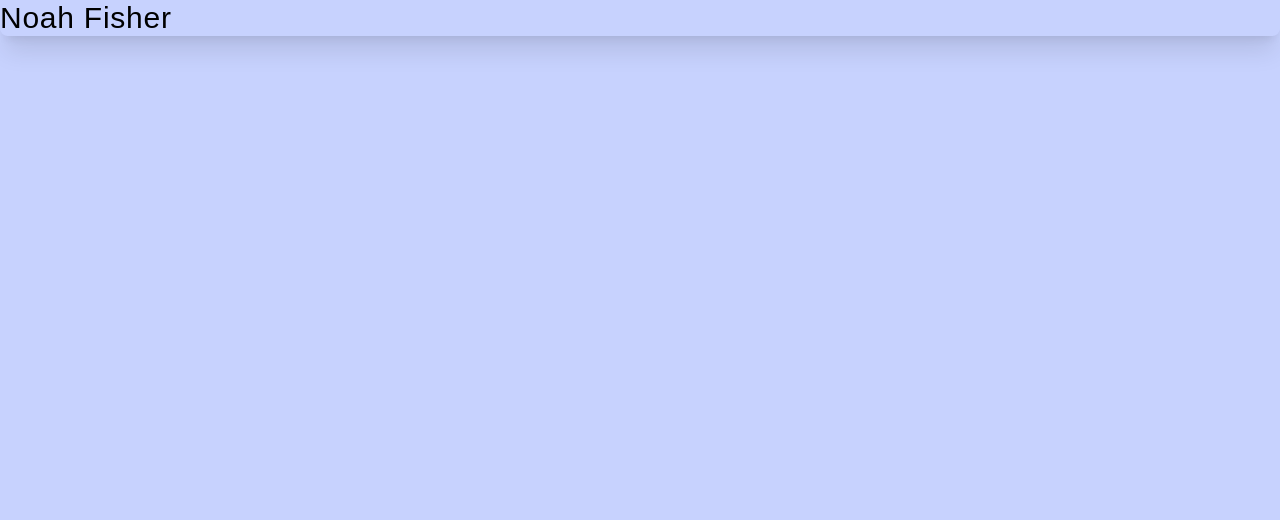
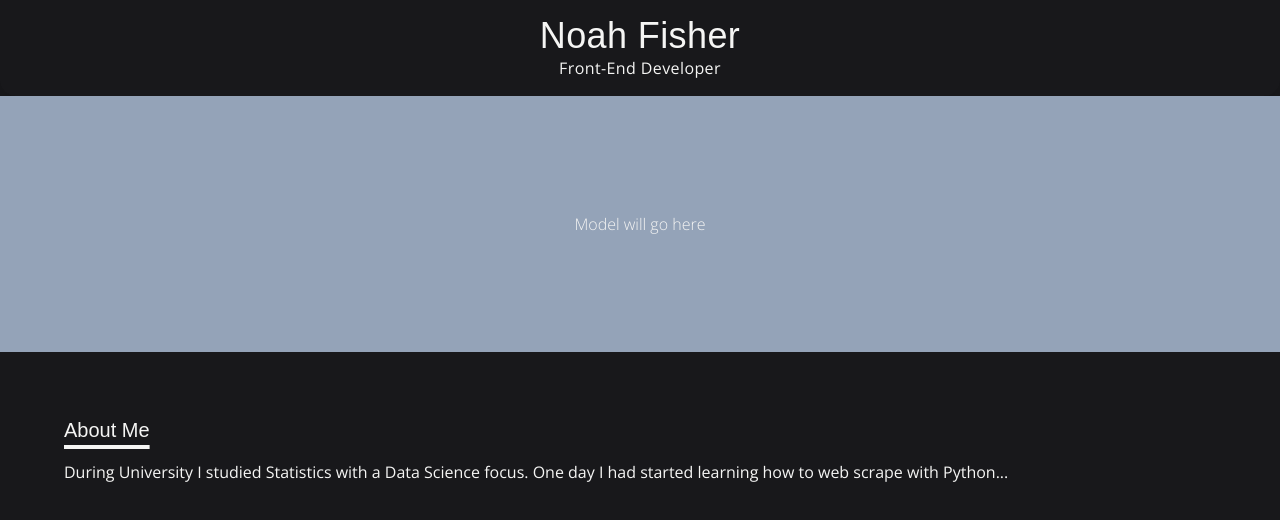
Before and after one commit to airincs/portfolio-22, a Next.js app: page / in a window 1280 px wide. Shown: the top 520 px of the page. Built offline with nearby package versions, Linux system fonts and the light colour scheme; a web font is replaced by a local one.

Commit message:
Created an about section inside the body component

```diff
--- /dev/null
+++ b/components/body/About.tsx
@@ -0,0 +1,17 @@
+import React, { FC } from "react";
+
+const About: FC = () => {
+  return (
+    <div className="flex flex-col m-16">
+      <p className="font-custom3 text-xl underline decoration-4 underline-offset-8">
+        About Me
+      </p>
+      <p className="font-custom1 mt-4">
+        During University I studied Statistics with a Data Science focus. One
+        day I had started learning how to web scrape with Python...
+      </p>
+    </div>
+  );
+};
+
+export default About;
--- a/components/body/Body.tsx
+++ b/components/body/Body.tsx
@@ -1,10 +1,14 @@
 import React, { FC } from "react";
 import BodyHeader from "./BodyHeader";
+import Model from "./Model";
+import About from "./About";
 
 const Body: FC = () => {
   return (
     <div>
       <BodyHeader />
+      <Model />
+      <About />
     </div>
   );
 };
--- a/components/body/BodyHeader.tsx
+++ b/components/body/BodyHeader.tsx
@@ -2,8 +2,9 @@ import React, { FC } from "react";
 
 const BodyHeader: FC = () => {
   return (
-    <div className="text-3xl antialiased tracking-wide shadow-xl rounded-lg">
-      <p className="font-custom3">Noah Fisher</p>
+    <div className="flex flex-col items-center antialiased tracking-wide shadow-xl rounded-2xl">
+      <p className="mt-4 font-custom3 text-4xl">Noah Fisher</p>
+      <p className="mb-4 font-custom1 text-base">Front-End Developer</p>
     </div>
   );
 };
--- /dev/null
+++ b/components/body/Model.tsx
@@ -0,0 +1,11 @@
+import React, { FC } from "React";
+
+const Model: FC = () => {
+  return (
+    <div className="flex items-center justify-center w-full h-64 bg-slate-400">
+      <p className="font-custom2">Model will go here</p>
+    </div>
+  );
+};
+
+export default Model;
--- a/pages/index.tsx
+++ b/pages/index.tsx
@@ -6,8 +6,10 @@ import Body from "../components/body/Body";
 
 const Home: NextPage = () => {
   return (
-    <div className="font-custom1 smooth-scroll container mx-auto bg-indigo-200 min-h-screen">
-      <Body />
+    <div>
+      <div className="font-custom1 smooth-scroll container mx-auto bg-zinc-900 text-stone-100 min-h-screen">
+        <Body />
+      </div>
     </div>
   );
 };
```
